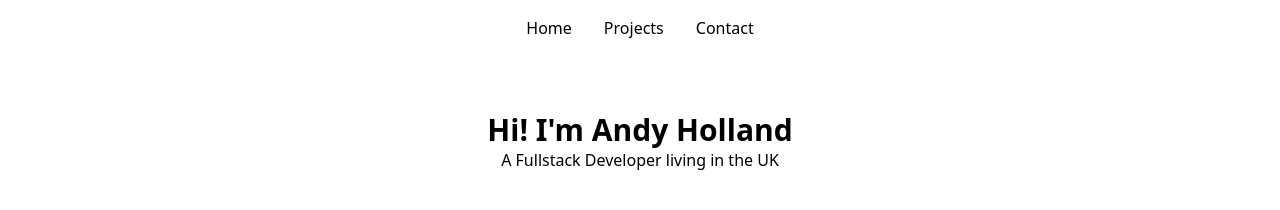
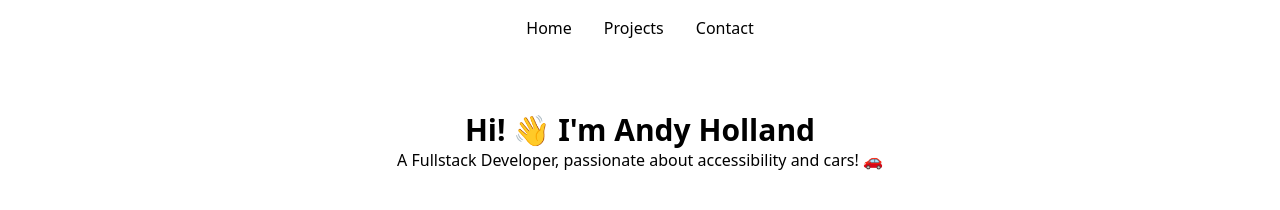
Before and after one commit to aholland909/next-blog, a Next.js app: page / in a window 1280 px wide. Shown: the top 210 px of the page. Built offline with nearby package versions, Linux system fonts and the light colour scheme.

Commit message:
feat: edited hero and added .env setup

```diff
--- a/components/navbar.js
+++ b/components/navbar.js
@@ -1,7 +1,11 @@
 import Link from "next/link";
 
 export default function Navbar() {
-  const navbarLinks = ["Home", "Projects", "Contact"];
+  const navbarLinks = [
+    { name: "Home", url: "/" },
+    { name: "Projects", url: "#projects" },
+    { name: "Contact", url: "#contact" },
+  ];
   return (
     <nav className="md:max-w-6xl mx-auto sticky z-50">
       <div className=" flex flex-wrap items-center justify-center px-10 md:py-4 py-2 overflow-hidden font-2xl sm:px-4 md:overflow-visible md:px-2">
@@ -9,7 +13,7 @@ export default function Navbar() {
           {navbarLinks.map((link, index) => {
             return (
               <li key={index} className="px-4">
-                <Link href="/">{link}</Link>
+                <Link href={link.url}>{link.name}</Link>
               </li>
             );
           })}
--- a/pages/index.js
+++ b/pages/index.js
@@ -15,8 +15,8 @@ export default function Home() {
         <section className="pb-10">
           <div className="flex flex-col text-center items-center">
             <div className="p-4">
-              <hi className="text-3xl font-bold">Hi! I&apos;m Andy Holland</hi>
-              <h2>A Fullstack Developer living in the UK</h2>
+              <hi className="text-3xl font-bold">Hi! 👋 I&apos;m Andy Holland</hi>
+              <h2>A Fullstack Developer, passionate about accessibility and cars! 🚗</h2>
             </div>
             <div className="flex items-center justify-center p-4">
               <Link href="https://github.com/aholland909">
@@ -42,7 +42,7 @@ export default function Home() {
           </div>
         </section>
         <section className="flex flex-col items-center">
-          <h2 className="text-2xl font-bold">Projects</h2>
+          <h2 className="text-2xl font-bold" id="projects">Projects</h2>
           <div className={styles.grid}>
             <a
               href="/"
```
Also changed, not shown: 1 other file (tests, documents, lock files or other folders).
